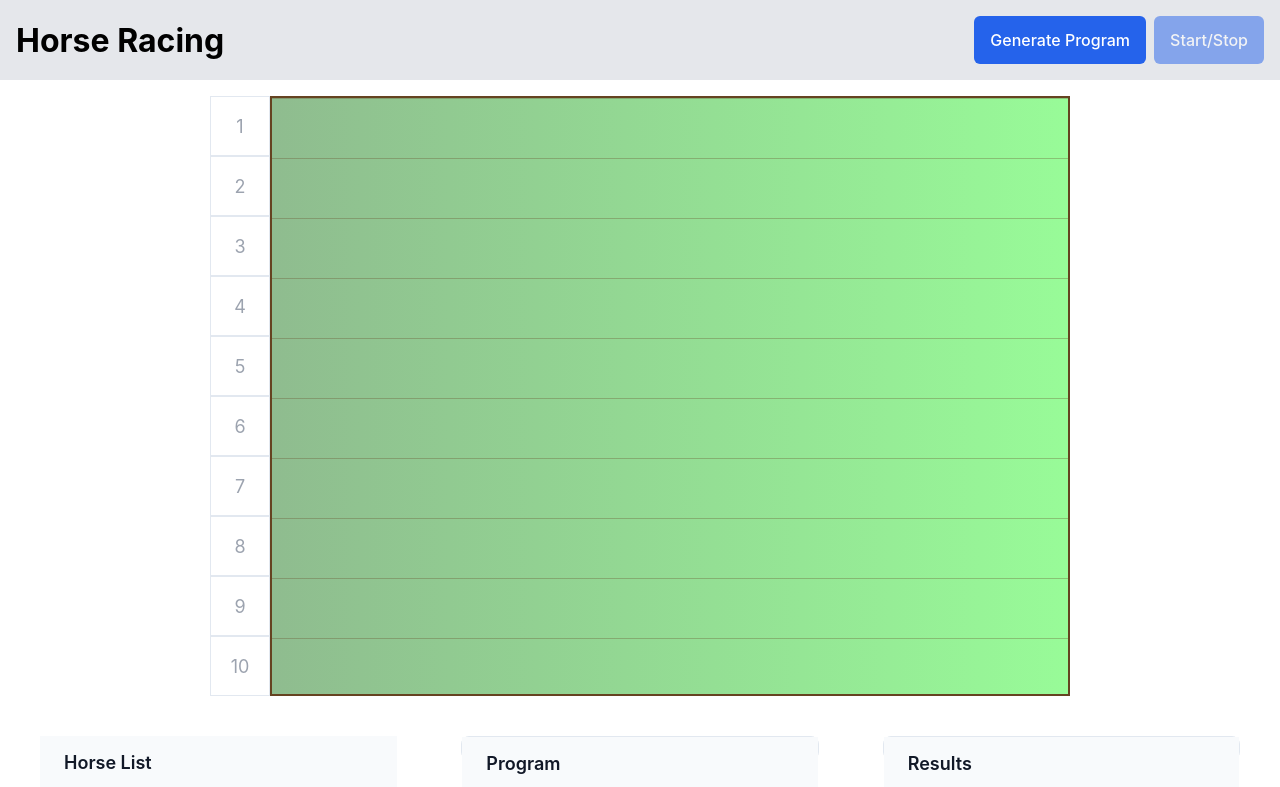
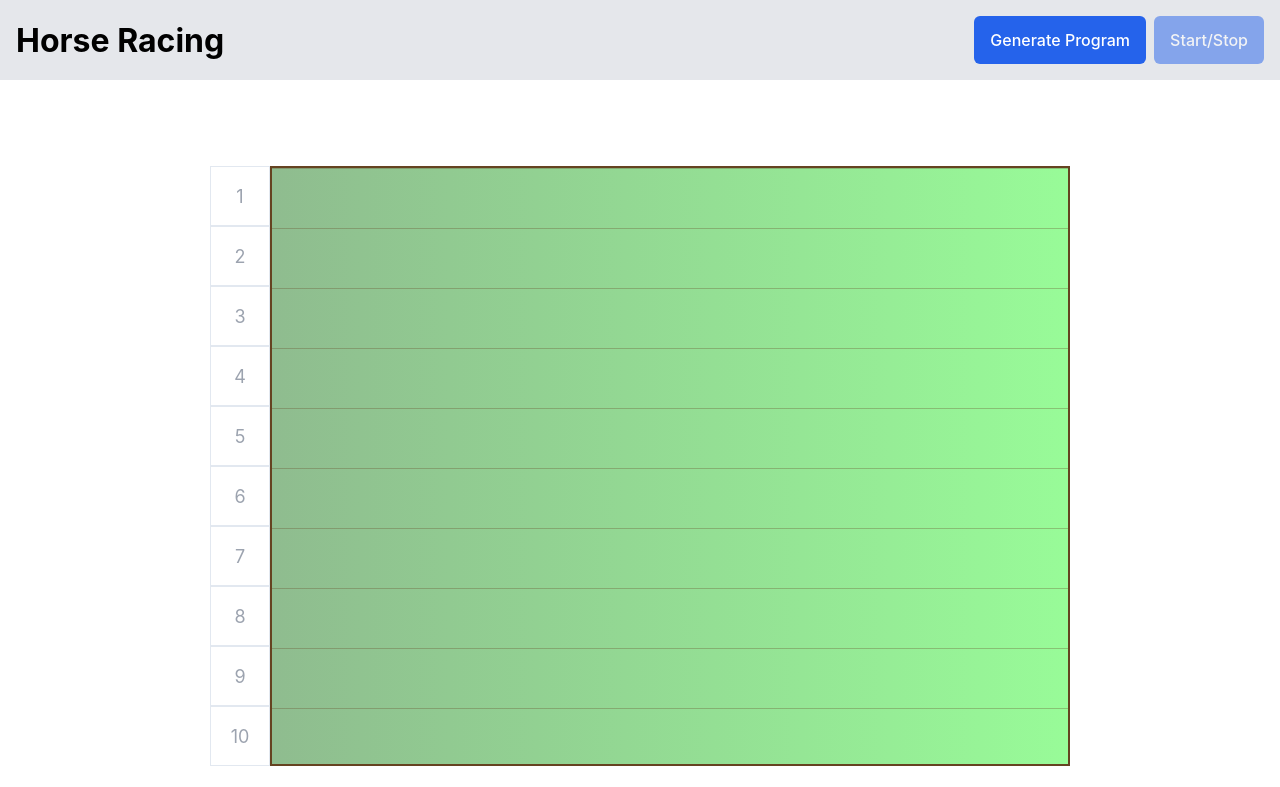
Before and after one commit to farukSRKNT/horse-racing-game, a Vue app: page /race in a window 1280 px wide. Shown: the top 787 px of the page. Built offline with nearby package versions, Linux system fonts and the light colour scheme.

Commit message:
fix: style of race track

```diff
--- a/src/components/organisms/race-track/race-track.component.vue
+++ b/src/components/organisms/race-track/race-track.component.vue
@@ -1,5 +1,11 @@
 <!-- race-track.component.vue -->
 <template>
+  <div :class="$style.raceTrackContainer">
+    <div :class="$style.raceInfo">
+      <h2 v-if="race?.roundId">
+        {{ `Round ${race?.roundId}` }}
+      </h2>
+    </div>
     <div :class="$style.raceTrackWrapper">
       <div :class="$style.positions">
         <div v-for="index in HORSE_COUNT_IN_A_RACE" :key="index" :class="$style.position">
@@ -20,12 +26,12 @@
           <BaseHorse
             :name="horse.name"
             :color="horse.color"
-          :speed="5"
             :style="{
               transform: `translateX(${getHorsePosition(horse)}px)`,
-            top: `${index * laneHeight}px`,
+              top: `${index * laneHeight + TOP_PADDING}px`,
             }"
           />
+        </div>
       </div>
     </div>
   </div>
@@ -45,6 +51,7 @@ const store = useStore(raceViewModelKey)
 const race = computed(() => store.state.race.ongoingRace)
 const racingHorses = computed(() => store.state.race.ongoingRace?.horses || [])
 const laneHeight = 60 // pixels per lane
+const TOP_PADDING = 16 // top padding to center the horse vertically
 
 const getHorsePosition = (horse: RacingHorse): number => {
   const parentWidth = RACE_TRACK_WIDTH - 44
@@ -58,12 +65,24 @@ const getHorsePosition = (horse: RacingHorse): number => {
 <style module lang="scss">
 @use '../../../styles/design-tokens.scss' as tokens;
 
+.raceTrackContainer {
+  width: 100%;
+  height: 100%;
+  display: flex;
+  flex-direction: column;
+  justify-content: center;
+  align-items: center;
+}
+
+.raceInfo {
+  height: 40px;
+}
+
 .raceTrackWrapper {
   display: flex;
   justify-content: center;
   align-items: center;
   width: 100%;
-  height: 100%;
 }
 
 .positions {
@@ -89,7 +108,6 @@ const getHorsePosition = (horse: RacingHorse): number => {
   height: 600px;
   background: linear-gradient(90deg, #8fbc8f 0%, #98fb98 100%);
   border: 2px solid #654321;
-  overflow: hidden;
 }
 
 .laneDivider {
--- a/src/components/templates/race/race-template.component.vue
+++ b/src/components/templates/race/race-template.component.vue
@@ -61,7 +61,7 @@ defineProps<Props>()
 .content {
   display: grid;
   grid-template-columns: 1fr 1fr 1fr;
-  grid-template-rows: auto 1fr;
+  grid-template-rows: 700px 800px;
   grid-template-areas:
     'top top top'
     'left center right';
```
Lines whose indentation alone changed are shown as unchanged.
